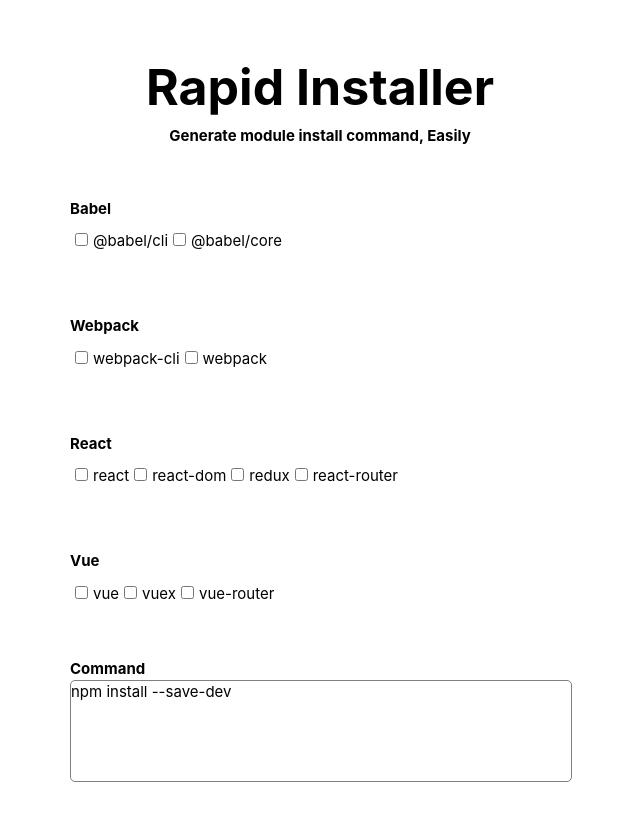
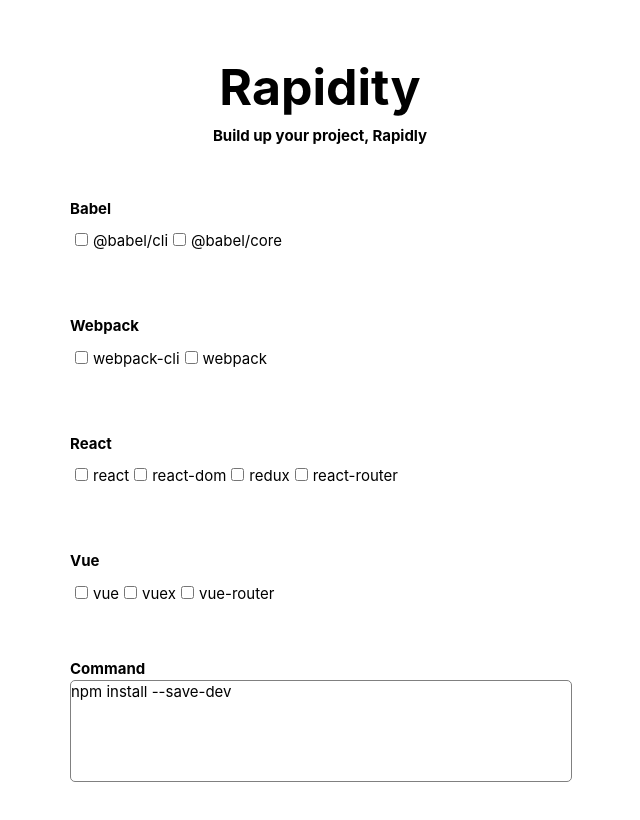
Before and after one commit to hg-pyun/clip, a React app: page / in a window 1280 px wide. Shown: the top 820 px of the page, without its empty margins (320-960 px from the left). Built offline with nearby package versions, Linux system fonts and the light colour scheme.

Commit message:
Change project name

```diff
--- a/src/index.html
+++ b/src/index.html
@@ -1,7 +1,7 @@
 <!DOCTYPE html>
 <html lang="ko">
 <head>
-    <title>Rapid Installer </title>
+    <title>Rapidity</title>
     <meta charset="utf-8">
     <meta http-equiv="X-UA-Compatible" content="IE=Edge">
     <link rel="stylesheet" href="" />
--- a/src/js/containers/App.tsx
+++ b/src/js/containers/App.tsx
@@ -55,8 +55,8 @@
         return (
             <div className={'wrap'}>
                 <div className={'header'}>
-                    <h1>Rapid Installer</h1>
-                    <h3>Generate module install command, Easily</h3>
+                    <h1>Rapidity</h1>
+                    <h3>Build up your project, Rapidly</h3>
                 </div>
                 <div className={'dashboard'}>
                     <div className={'package'}>
```
Also changed, not shown: src/index.ejs, 2 other files (tests, documents, lock files or other folders).
